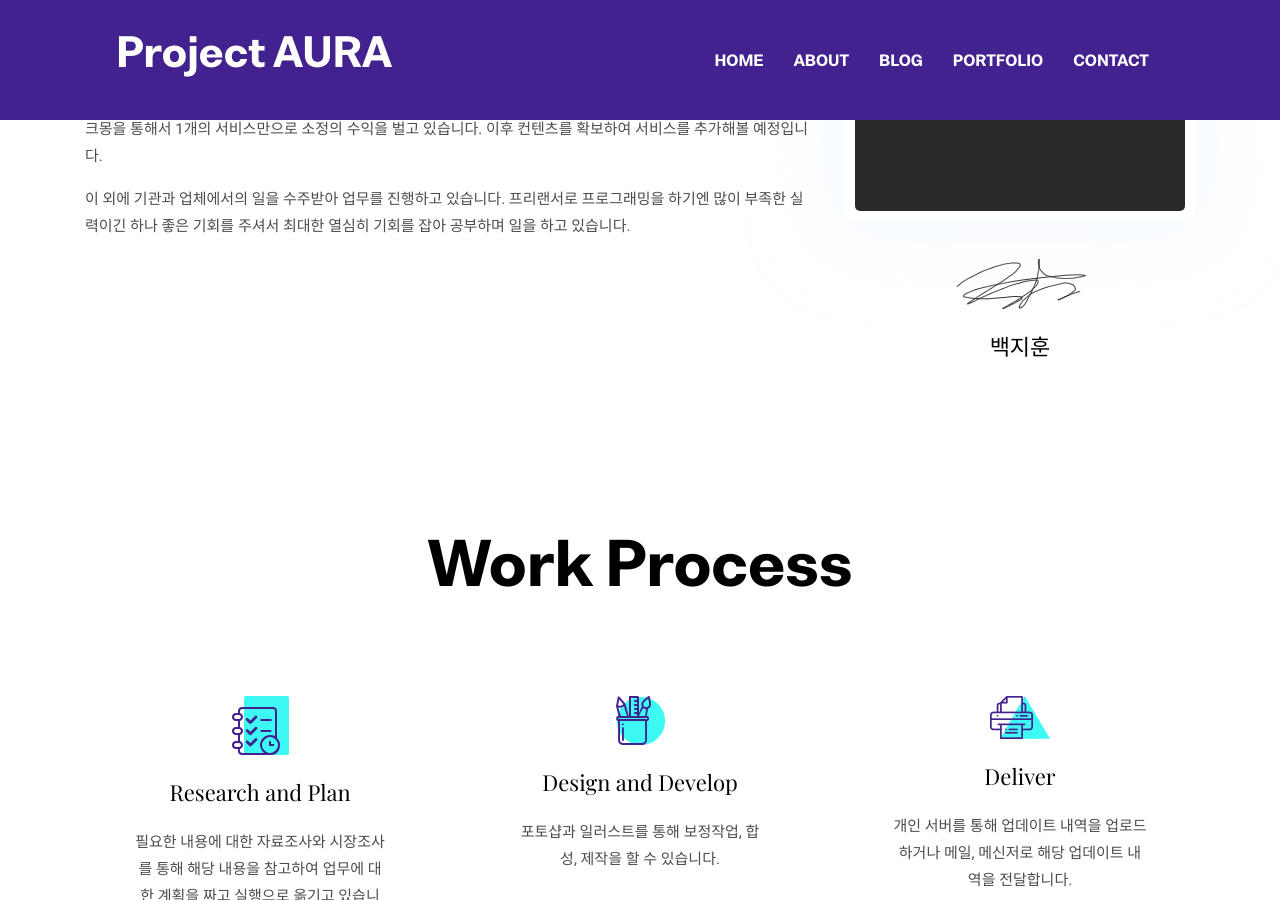
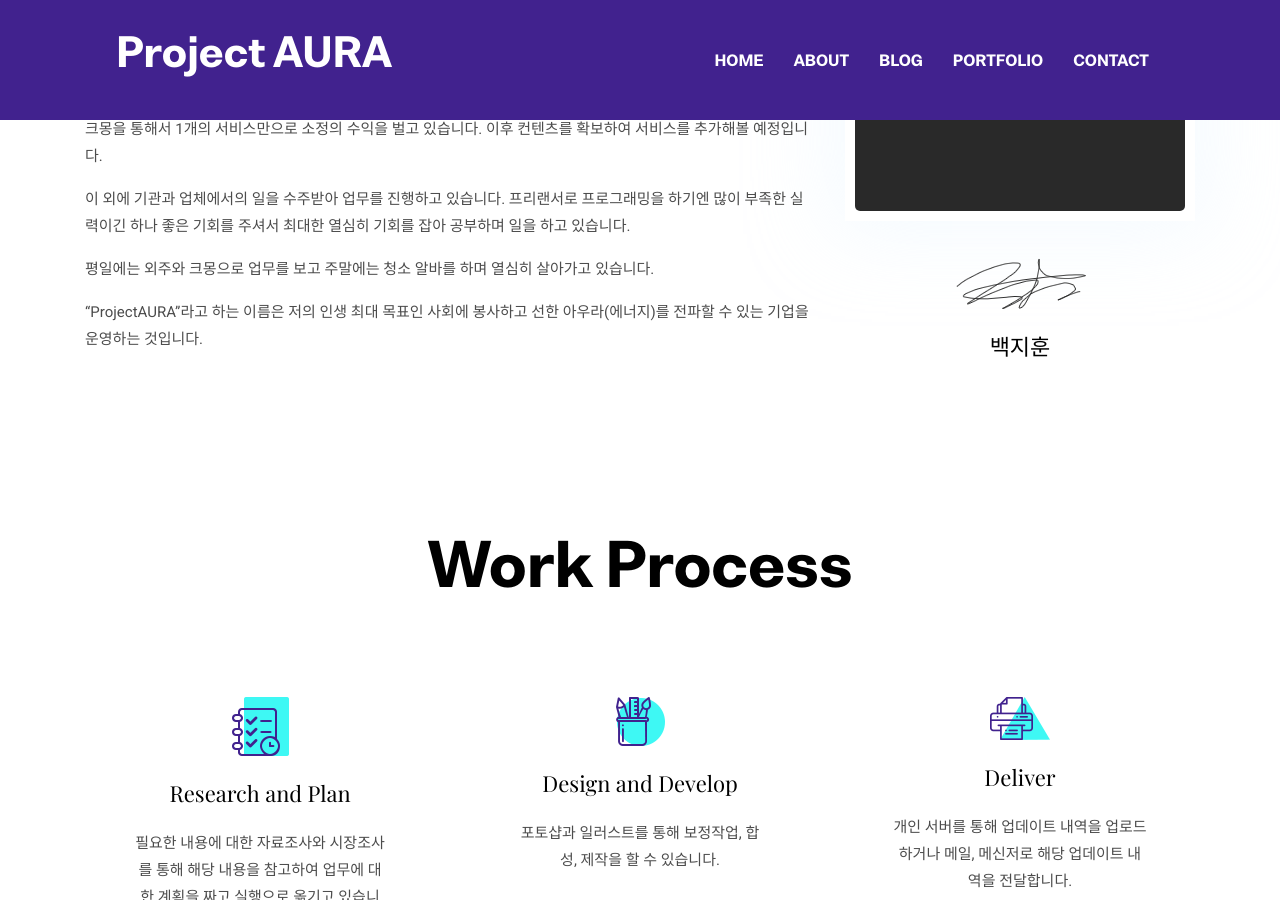
Before and after one commit to n0n02001/n0n02001.github.io, a Jekyll site: the page built from _pages/about.md, in a window 1280 px wide and 900 px high, scrolled down 526 px. Built offline with Jekyll 4.4.1, drawn with Linux system fonts in a browser that asks for light colours.

Commit message:
Update about.md

```diff
--- a/_pages/about.md
+++ b/_pages/about.md
@@ -15,3 +15,7 @@ signature: assets/images/about/signature.png
 이 외에 기관과 업체에서의 일을 수주받아 업무를 진행하고 있습니다.
 프리랜서로 프로그래밍을 하기엔 많이 부족한 실력이긴 하나 좋은 기회를 주셔서
 최대한 열심히 기회를 잡아 공부하며 일을 하고 있습니다.
+
+평일에는 외주와 크몽으로 업무를 보고 주말에는 청소 알바를 하며 열심히 살아가고 있습니다.
+
+"ProjectAURA"라고 하는 이름은 저의 인생 최대 목표인 사회에 봉사하고 선한 아우라(에너지)를 전파할 수 있는 기업을 운영하는 것입니다.
```
